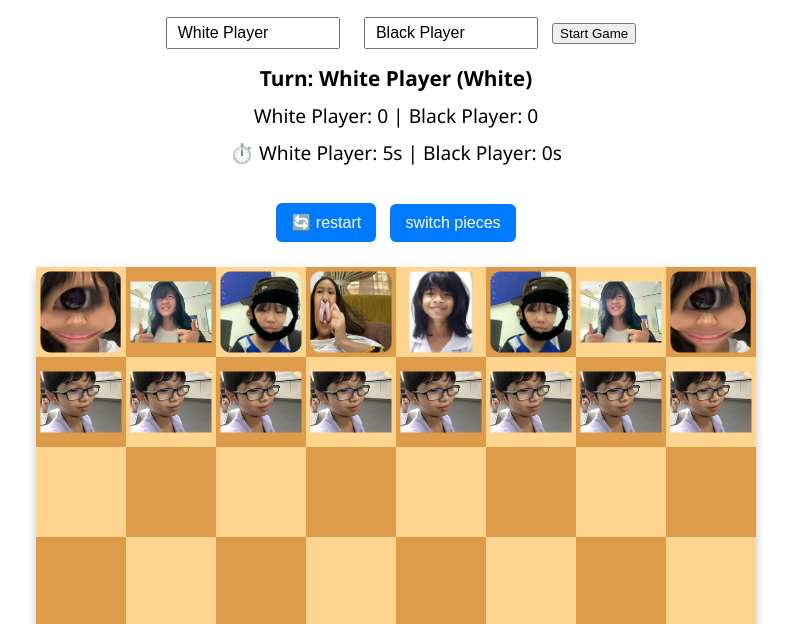
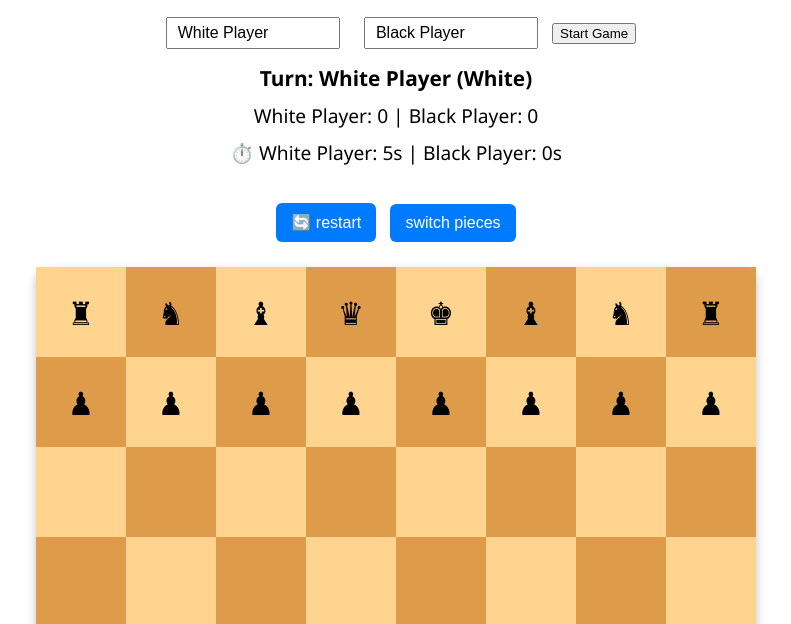
Before and after one commit to BrazillianDoge/chessprojectforsisc.github.io, a plain HTML site: page index.html in a window 1280 px wide. Shown: the part 176-800 px from the top of the page, without its empty margins (244-1035 px from the left). Drawn offline with Linux system fonts and the light colour scheme.

Commit message:
made it start with unicode insteaad of images
SIGMA

```diff
--- a/index.html
+++ b/index.html
@@ -125,7 +125,7 @@
   const blackNameInput = document.getElementById("blackName");
   const winner = document.getElementById("winner");
 
-  let useUnicode = false;
+  let useUnicode = true;
 
   const pieceImages = {
     r: "rook.png", n: "knight.jpg", b: "bishop.png", q: "queen.png", k: "king.png", p: "pawn.jpg",
```
